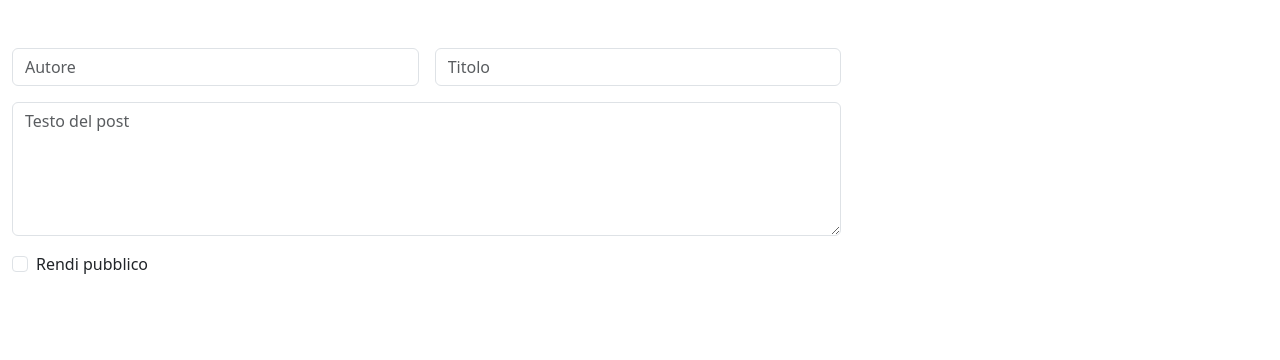
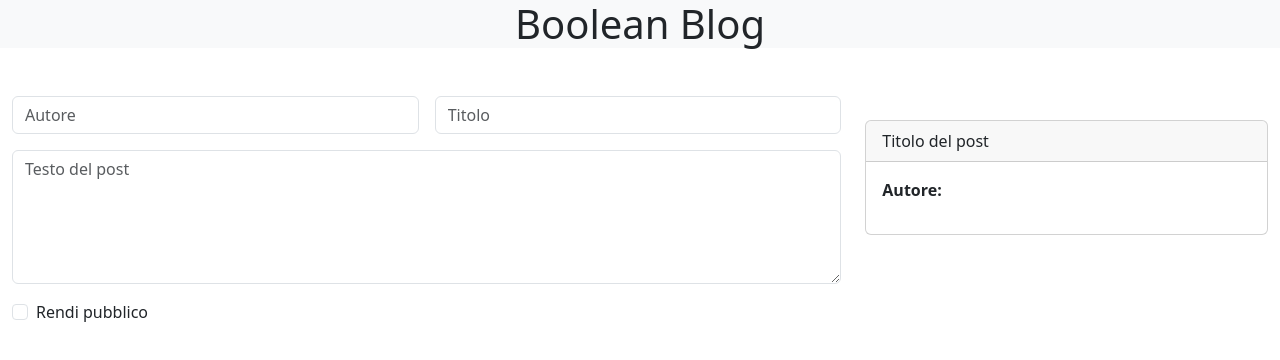
Before and after one commit to ErikaArci99/react-post-form, a React (Vite) app in the folder react--post-form/: page / in a window 1280 px wide. Shown: the top 360 px of the page. Built offline with nearby package versions, Linux system fonts and the light colour scheme.

Commit message:
[UPD] creata struttura statica card e header

```diff
--- a/react--post-form/src/App.css
+++ b/react--post-form/src/App.css
@@ -0,0 +1,3 @@
+.header {
+  background-color: #F8F9FA;
+}
--- a/react--post-form/src/App.jsx
+++ b/react--post-form/src/App.jsx
@@ -1,4 +1,5 @@
 import { useState } from 'react'
+import Header from './components/Header'
 import PostForm from './components/PostForm'
 import PostCards from './components/PostCards'
 import './App.css'
@@ -6,6 +7,8 @@ import './App.css'
 function App() {
 
   return (
+    <>
+      <Header />
       <div className="container-fluid mt-5">
         <div className="row">
           <div className="col-12 col-lg-8">
@@ -16,6 +19,7 @@ function App() {
           <PostCards />
         </div>
       </div>
+    </>
   );
 }
 
--- /dev/null
+++ b/react--post-form/src/components/Header.jsx
@@ -0,0 +1,13 @@
+import React from 'react'
+
+const Header = () => {
+    return (
+        <div className="header">
+            <div className='container text-center '>
+                <h1>Boolean Blog</h1>
+            </div>
+        </div>
+    )
+}
+
+export default Header
--- a/react--post-form/src/components/PostCards.jsx
+++ b/react--post-form/src/components/PostCards.jsx
@@ -3,6 +3,23 @@ import React from 'react'
 const PostCards = () => {
     return (
         <>
+            <div className="col-12 col-lg-4 mt-4">
+                <div className="card">
+                    <div className="card-header">Titolo del post</div>
+                    <div className="card-body">
+                        <div className="mb-2">
+                            <strong>Autore:</strong>
+                        </div>
+                        <div className="mb-3">
+                            <p></p>
+                        </div>
+                        <div className="mt-3">
+                            <span className="badge bg-light text-dark px-3 py-2 border rounded-pill">
+                            </span>
+                        </div>
+                    </div>
+                </div>
+            </div>
 
         </>
     )
```
Lines whose indentation alone changed are shown as unchanged.
